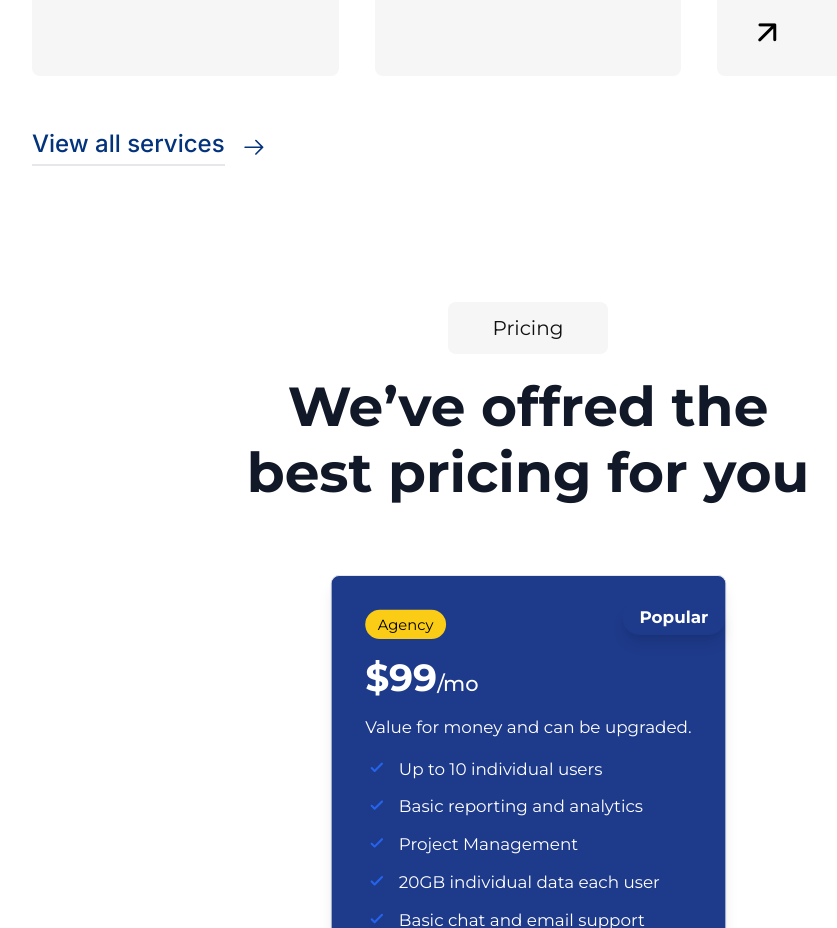
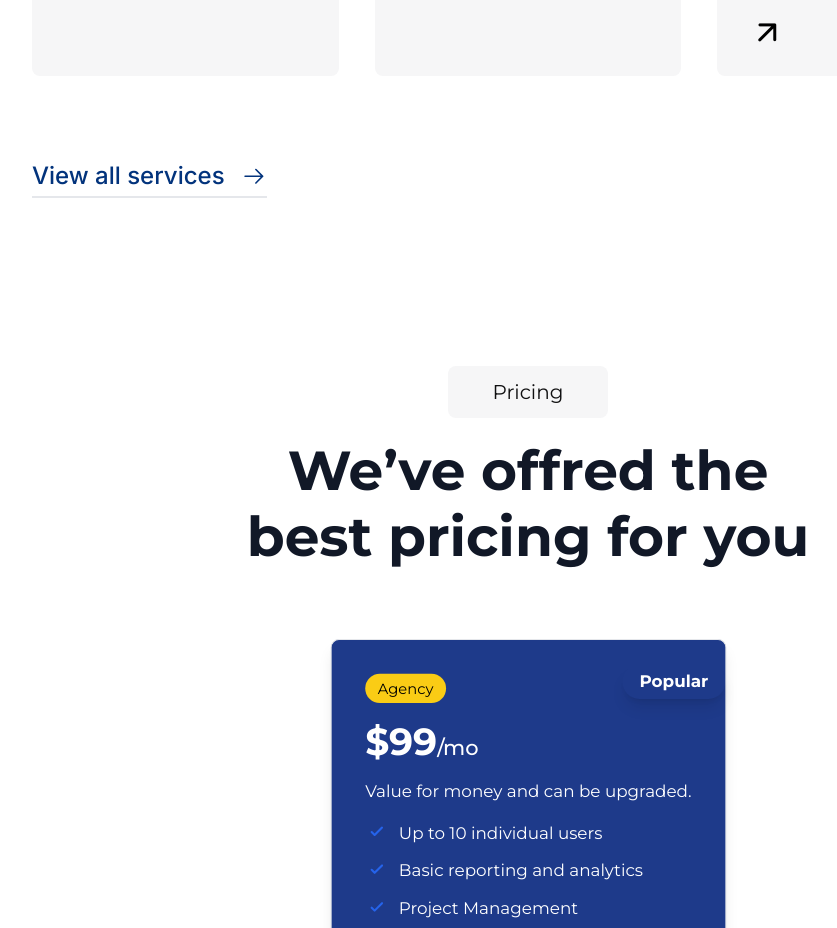
Before and after one commit to ayush969696/Demo-Website, a React (Vite) app: page / in a window 1280 px wide. Shown: the part 3440-4368 px from the top of the page, without its empty margins (112-949 px from the left). Built offline with nearby package versions, Linux system fonts and the light colour scheme.

Commit message:
changing about us

```diff
--- a/src/components/Services.jsx
+++ b/src/components/Services.jsx
@@ -90,18 +90,17 @@ function Services() {
         </div>
       </div>
 
-      <div className="flex items-center gap-4 px-4 text-[#02337c] cursor-pointer group">
-        <h1 className="text-2xl font-Inter font-medium relative pb-1.5 overflow-hidden">
+      <div className="px-4 py-8 text-[#02337c] cursor-pointer group">
+        <h1 className="flex items-center gap-4 text-2xl font-Inter font-medium relative pb-1.5 overflow-hidden">
           View all services
+          <span className="group-hover:translate-x-1 transition-transform duration-300">
+            <GoArrowRight size={26} />
+          </span>
           <span className="absolute bottom-0 left-0 w-full h-[2px] bg-transparent border border-gray-200 group-hover:bg-black">
             <span className="absolute inset-0 w-0 h-full bg-black  transition-all duration-500 group-hover:w-full"></span>
           </span>
         </h1>
-        <span className="group-hover:translate-x-1 transition-transform duration-300">
-          <GoArrowRight size={26} />
-        </span>
       </div>
-
     </div>
   );
 }
```
